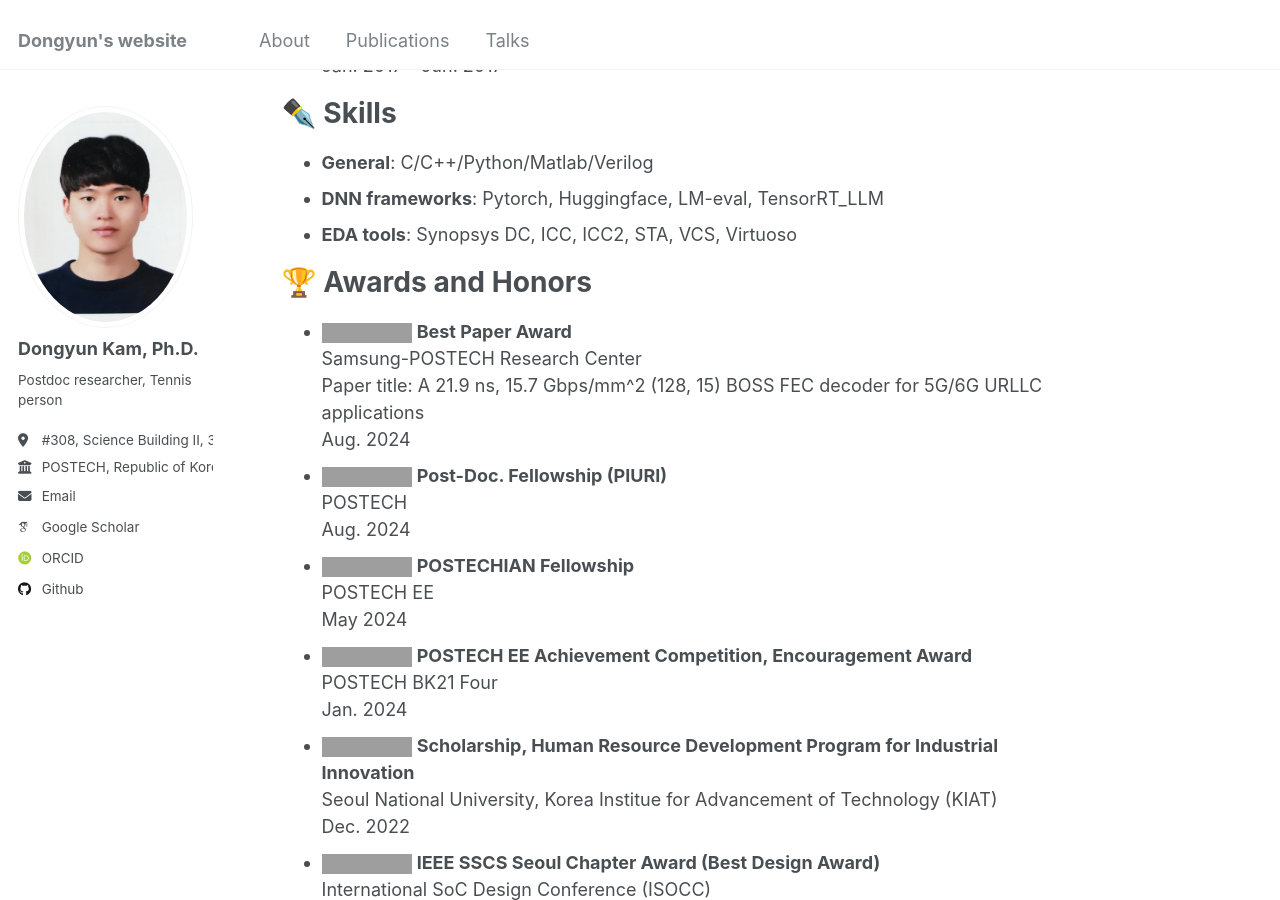
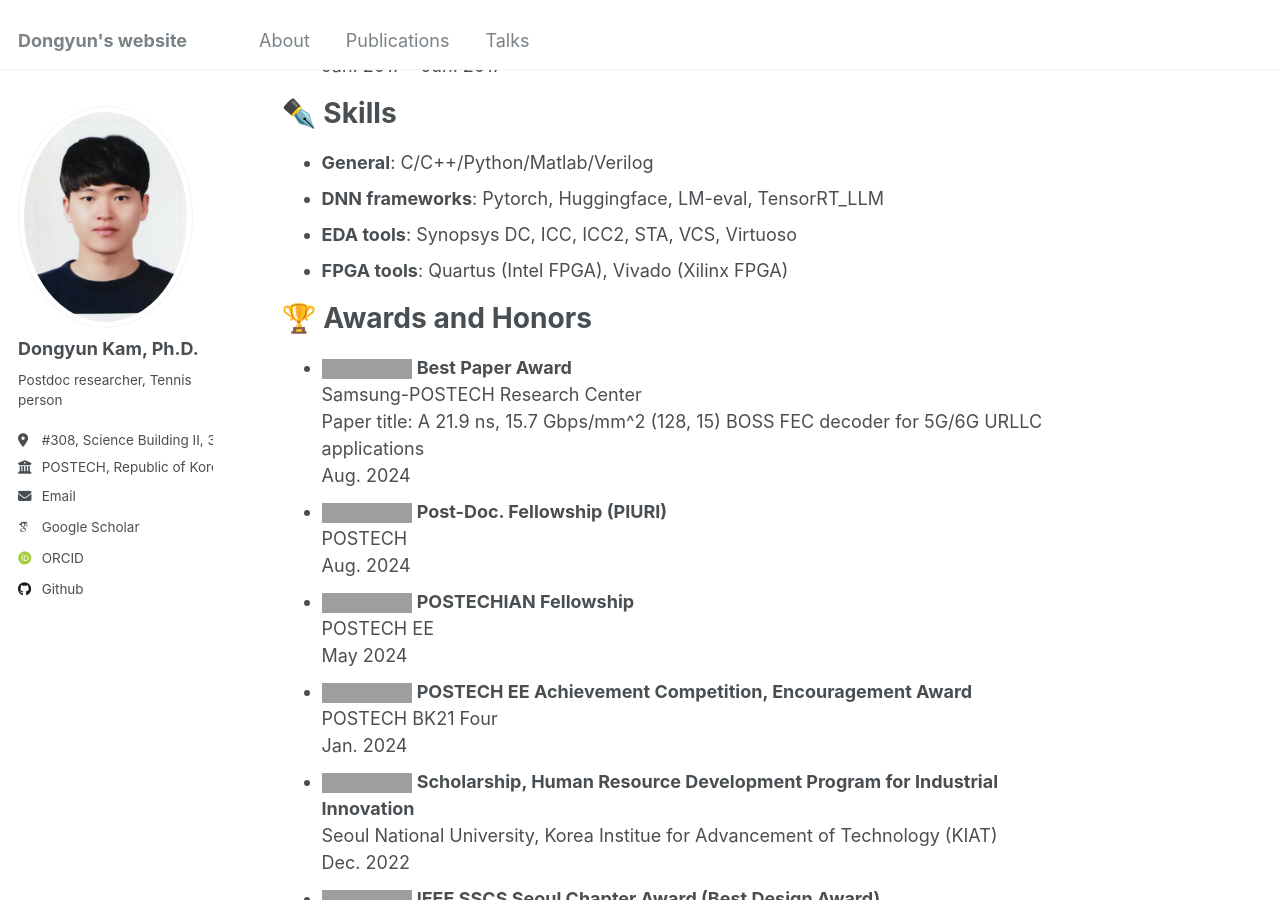
Before and after one commit to Dongyunkam/dongyunkam.github.io, a Jekyll site: the page built from _pages/about.md, in a window 1280 px wide and 900 px high, scrolled down 1252 px, cut to the strip 0-900 px from the top of the window. Built offline with Jekyll 4.4.1, drawn with Linux system fonts in a browser that asks for light colours; emoji names are drawn with the system emoji font; some web fonts are replaced; grey boxes are pictures that could not be loaded.

Commit message:
Update about.md

```diff
--- a/_pages/about.md
+++ b/_pages/about.md
@@ -53,6 +53,7 @@ I was extremely fortunate to have been advised by [Prof. Youngjoo Lee](https://s
 * **General**: C/C++/Python/Matlab/Verilog
 * **DNN frameworks**: Pytorch, Huggingface, LM-eval, TensorRT_LLM
 * **EDA tools**: Synopsys DC, ICC, ICC2, STA, VCS, Virtuoso
+* **FPGA tools**: Quartus (Intel FPGA), Vivado (Xilinx FPGA)
 
 :trophy: Awards and Honors
 ======
```
